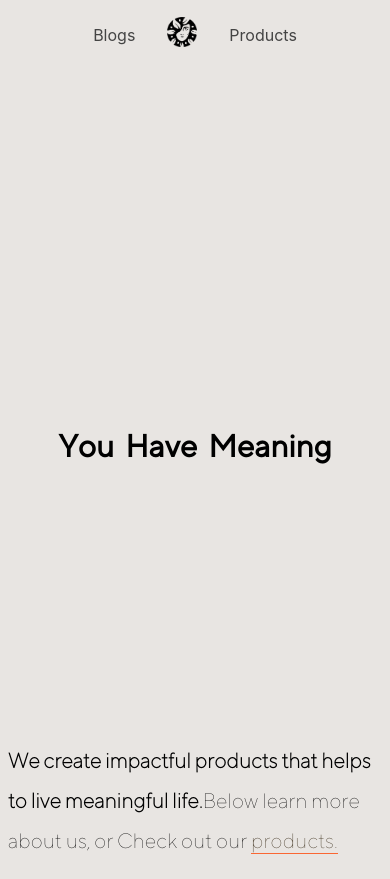
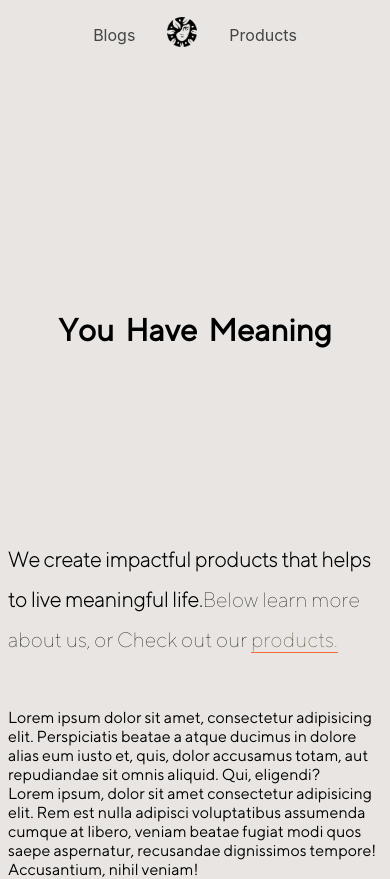
Before and after one commit to umershabir/youhavemeaning.com, a Next.js app: page / in a window 390 px wide. Shown: the top 879 px of the page. Built offline with nearby package versions, Linux system fonts and the light colour scheme.

Commit message:
responsiveness correction

```diff
--- a/src/styles/Home.module.scss
+++ b/src/styles/Home.module.scss
@@ -26,7 +26,10 @@
   height: 70vh;
   word-spacing: 5px;
   word-wrap: no-wrap;
-
+  @include for-mobile {
+    margin-top: unset;
+    height: 50vh;
+  }
   // font-family: TTRegular;
 }
 .strongText {
```
